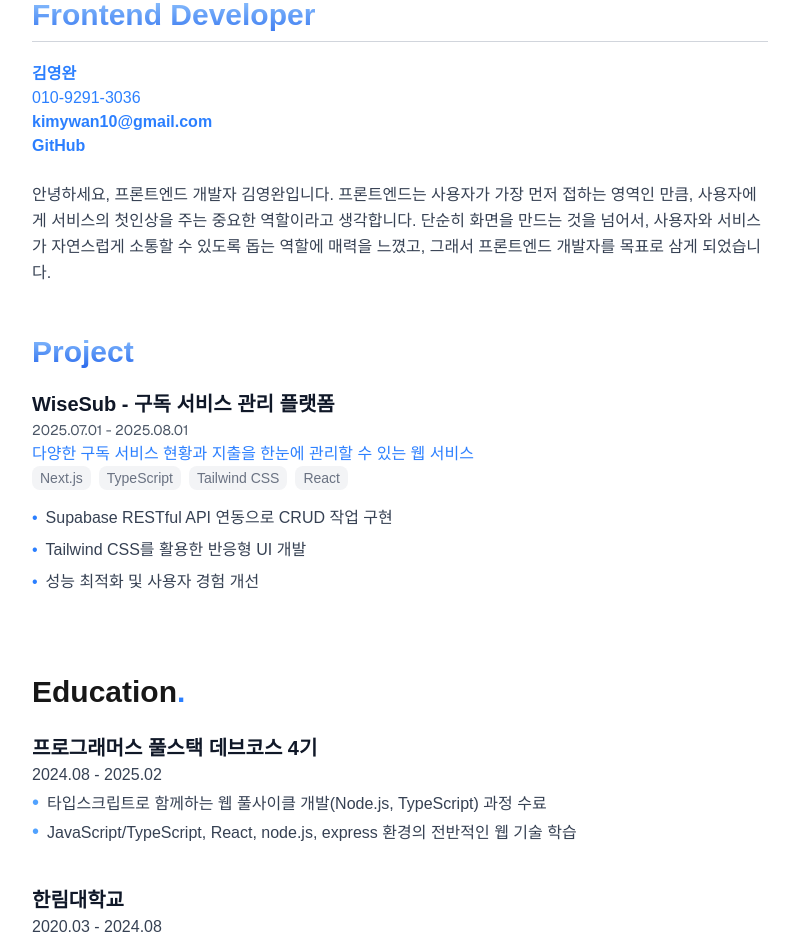
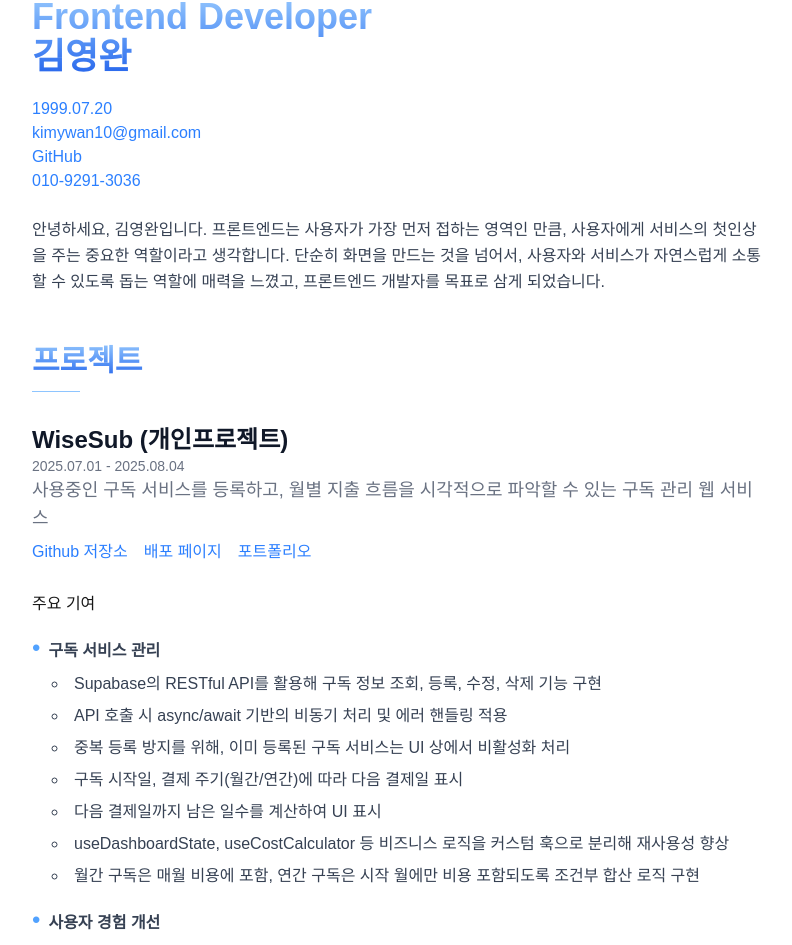
Before and after one commit to kimywann/resume.me, a Next.js app: page / in a window 1280 px wide. Shown: the part 35-980 px from the top of the page, without its empty margins (240-1032 px from the left). Built offline with nearby package versions, Linux system fonts and the light colour scheme.

Commit message:
Import all changes from previous resume repository

```diff
--- a/src/app/layout.tsx
+++ b/src/app/layout.tsx
@@ -1,5 +1,6 @@
 import type { Metadata } from "next";
 import { Geist, Geist_Mono } from "next/font/google";
+import { Analytics } from "@vercel/analytics/react";
 import "./globals.css";
 
 const geistSans = Geist({
@@ -15,6 +16,9 @@ const geistMono = Geist_Mono({
 export const metadata: Metadata = {
   title: "김영완 이력서",
   description: "프론트엔드 개발자 김영완의 이력서입니다.",
+  icons: {
+    icon: "/favicon.png",
+  },
 };
 
 export default function RootLayout({
@@ -28,6 +32,7 @@ export default function RootLayout({
         className={`${geistSans.variable} ${geistMono.variable} antialiased`}
       >
         {children}
+        <Analytics />
       </body>
     </html>
   );
--- a/src/app/page.tsx
+++ b/src/app/page.tsx
@@ -7,7 +7,7 @@ import Education from "@/components/Education";
 import Community from "@/components/Community";
 
 export const metadata: Metadata = {
-  title: "김영완 - 이력서",
+  title: "김영완 이력서",
   description: "프론트엔드 개발자 김영완의 이력서입니다.",
 };
 
--- a/src/components/About.tsx
+++ b/src/components/About.tsx
@@ -3,11 +3,11 @@ export default function About() {
     <section>
       <div className="max-w-3xl mx-auto text-gray-700 leading-relaxed">
         <p>
-          안녕하세요, 프론트엔드 개발자 김영완입니다. 프론트엔드는 사용자가 가장
-          먼저 접하는 영역인 만큼, 사용자에게 서비스의 첫인상을 주는 중요한
-          역할이라고 생각합니다. 단순히 화면을 만드는 것을 넘어서, 사용자와
-          서비스가 자연스럽게 소통할 수 있도록 돕는 역할에 매력을 느꼈고, 그래서
-          프론트엔드 개발자를 목표로 삼게 되었습니다.
+          안녕하세요, 김영완입니다. 프론트엔드는 사용자가 가장 먼저 접하는
+          영역인 만큼, 사용자에게 서비스의 첫인상을 주는 중요한 역할이라고
+          생각합니다. 단순히 화면을 만드는 것을 넘어서, 사용자와 서비스가
+          자연스럽게 소통할 수 있도록 돕는 역할에 매력을 느꼈고, 프론트엔드
+          개발자를 목표로 삼게 되었습니다.
         </p>
       </div>
     </section>
--- a/src/components/Community.tsx
+++ b/src/components/Community.tsx
@@ -9,7 +9,7 @@ const community: CommunityItem[] = [
     title: "Typescript 스터디",
     period: "2024.08 - 2025.02",
     description: [
-      `"타입스크립트 교과서" 도서를 기반으로 매주 스터디를 진행하며, 학습한 내용을 정리해 발표하고 팀원들과 토론하였습니다.`,
+      `"타입스크립트 교과서" 도서를 기반으로 매주 스터디를 진행하며, 학습한 내용을 정리해 발표하고 팀원들과 지식 공유를 한 경험이 있습니다.`,
     ],
   },
 ];
@@ -18,15 +18,16 @@ export default function Community() {
   return (
     <section className="mb-8">
       <div className="max-w-3xl mx-auto">
-        <h1 className="text-3xl font-semibold text-transparent bg-gradient-to-b from-[#93c5fd] to-[#2563eb] bg-clip-text mb-5">
-          Community
+        <h1 className="text-3xl font-semibold text-transparent bg-gradient-to-b from-[#93c5fd] to-[#2563eb] bg-clip-text mb-3">
+          기타
         </h1>
+        <hr className="border-blue-300 w-12 mb-8" />
         <div className="space-y-8 text-gray-700 leading-relaxed">
           {community.map((item, index) => {
             return (
               <div key={index}>
                 <div>
-                  <h3 className="text-xl font-semibold text-gray-900">
+                  <h3 className="text-2xl font-semibold text-gray-900 mb-2">
                     {item.title}
                   </h3>
                   <p className="text-sm text-gray-500 mb-2">{item.period}</p>
--- a/src/components/Education.tsx
+++ b/src/components/Education.tsx
@@ -9,8 +9,9 @@ const education: EducationItem[] = [
     title: "프로그래머스 풀스택 데브코스 4기",
     period: "2024.08 - 2025.02",
     description: [
-      "타입스크립트로 함께하는 웹 풀사이클 개발(Node.js, TypeScript) 과정 수료",
-      "JavaScript/TypeScript, React, node.js, express 환경의 전반적인 웹 기술 학습",
+      "타입스크립트로 함께하는 웹 풀사이클 개발(Node.js, Typescript) 과정 수료",
+      "Javascript, Typescript, React, Node.js, Express 환경의 전반적인 웹 기술 학습",
+      "Git, Github 및 Slack을 활용한 팀프로젝트 경험",
     ],
   },
   {
@@ -29,19 +30,19 @@ export default function Education() {
   return (
     <section className="mb-8">
       <div className="max-w-3xl mx-auto">
-        <h1 className="text-3xl font-semibold mb-6">
-          Education
-          <span className="text-blue-500 rounded-full">.</span>
+        <h1 className="text-3xl font-semibold text-transparent bg-gradient-to-b from-[#93c5fd] to-[#2563eb] bg-clip-text mb-3">
+          교육
         </h1>
-        <div className="space-y-10 text-gray-700 leading-relaxed">
+        <hr className="border-blue-300 w-12 mb-8" />
+        <div className="space-y-12 text-gray-700 leading-relaxed">
           {education.map((item, index) => {
             return (
               <div key={index}>
                 <div>
-                  <h3 className="text-xl font-semibold text-gray-900">
+                  <h3 className="text-2xl font-semibold text-gray-900 mb-1">
                     {item.title}
                   </h3>
-                  <p>{item.period}</p>
+                  <p className="text-sm text-gray-500">{item.period}</p>
                 </div>
                 <ul>
                   {item.description.map((item, index) => {
--- a/src/components/Hero.tsx
+++ b/src/components/Hero.tsx
@@ -2,24 +2,20 @@ export default function Hero() {
   return (
     <section className="proflie">
       <div className="text-left mb-6">
-        <h1 className="text-3xl font-semibold text-transparent bg-gradient-to-b from-[#93c5fd] to-[#2563eb] bg-clip-text mb-5">
+        <h1 className="text-4xl font-semibold text-transparent bg-gradient-to-b from-[#93c5fd] to-[#2563eb] bg-clip-text mb-5">
           Frontend Developer
-          <hr className="w-full border-gray-300 my-2" />
+          <p className="font-semibold text-4xl">김영완</p>
         </h1>
         <div className="info">
-          <p className="text-blue-500 font-semibold text-md">김영완</p>
-          <p>
-            <a
-              href="tel:01092913036"
-              className="text-blue-500 font-medium hover:underline text-md"
-            >
-              010-9291-3036
+          <p className="birthday">
+            <a className="text-blue-500 font-medium hover:underline text-md">
+              1999.07.20
             </a>
           </p>
           <p>
             <a
               href="mailto:kimywan10@gmail.com"
-              className="text-blue-500 font-semibold hover:underline text-md"
+              className="text-blue-500 font-medium hover:underline text-md"
             >
               kimywan10@gmail.com
             </a>
@@ -29,9 +25,17 @@ export default function Hero() {
               href="https://github.com/kimywann"
               target="_blank"
               rel="noopener noreferrer"
-              className="hover:underline text-blue-500 font-semibold text-md"
+              className="hover:underline text-blue-500 font-medium text-md"
             >
               GitHub
+            </a>
+          </p>
+          <p>
+            <a
+              href="tel:01092913036"
+              className="text-blue-500 font-medium hover:underline text-md"
+            >
+              010-9291-3036
             </a>
           </p>
         </div>
--- a/src/components/Projects.tsx
+++ b/src/components/Projects.tsx
@@ -1,26 +1,60 @@
 interface ProjectsItem {
   title: string;
   description: string;
+  githubUrl: string;
+  deployUrl: string;
+  portfolioUrl: string;
   technologies: string[];
-  contributions: string[];
+  contributions: {
+    topic: string;
+    details: string[];
+  }[];
   position: string;
   period: string;
-  githubUrl: string;
 }
 
 const projects: ProjectsItem[] = [
   {
-    title: "WiseSub - 구독 서비스 관리 플랫폼",
-    technologies: ["Next.js", "TypeScript", "Tailwind CSS", "React"],
+    title: "WiseSub (개인프로젝트)",
+    position: "프론트엔드 개발자",
+    period: "2025.07.01 - 2025.08.04",
     description:
-      "다양한 구독 서비스 현황과 지출을 한눈에 관리할 수 있는 웹 서비스",
-    position: "프론트엔드 개발자",
-    period: "2025.07.01 - 2025.08.01",
-    githubUrl: "https://github.com/kimywann/",
+      "사용중인 구독 서비스를 등록하고, 월별 지출 흐름을 시각적으로 파악할 수 있는 구독 관리 웹 서비스",
+    githubUrl: "https://github.com/kimywann/wise-sub",
+    deployUrl: "https://wise-sub-deploy.vercel.app/",
+    portfolioUrl:
+      "https://www.canva.com/design/DAGhtrebMj4/fr96Y9hBM3LmPLsSwQpulg/view?utm_content=DAGhtrebMj4&utm_campaign=designshare&utm_medium=link2&utm_source=uniquelinks&utlId=h46fd2eef7c",
+    technologies: [
+      "React",
+      "TypeScript",
+      "Tailwind CSS",
+      "Supabase",
+      "Vite",
+      "Vercel",
+    ],
     contributions: [
-      "Supabase RESTful API 연동으로 CRUD 작업 구현",
-      "Tailwind CSS를 활용한 반응형 UI 개발",
-      "성능 최적화 및 사용자 경험 개선",
+      {
+        topic: "구독 서비스 관리",
+        details: [
+          "Supabase의 RESTful API를 활용해 구독 정보 조회, 등록, 수정, 삭제 기능 구현",
+          "API 호출 시 async/await 기반의 비동기 처리 및 에러 핸들링 적용",
+          "중복 등록 방지를 위해, 이미 등록된 구독 서비스는 UI 상에서 비활성화 처리",
+          "구독 시작일, 결제 주기(월간/연간)에 따라 다음 결제일 표시",
+          "다음 결제일까지 남은 일수를 계산하여 UI 표시",
+          "useDashboardState, useCostCalculator 등 비즈니스 로직을 커스텀 훅으로 분리해 재사용성 향상",
+          "월간 구독은 매월 비용에 포함, 연간 구독은 시작 월에만 비용 포함되도록 조건부 합산 로직 구현",
+        ],
+      },
+      {
+        topic: "사용자 경험 개선",
+        details: [
+          "특정 월에 활성 상태인 구독만 목록에 표시",
+          "월간 총 구독 금액 및 구독 개수 요약 제공",
+          "구독중인 서비스 목록 다양한 화면 크기에서 최적화된 반응형 UI 구현",
+          "조건부 스타일링 (clsx + Tailwind)으로 결제 주기(월간, 연간)에 따른 동적 UI 변화 적용",
+          "로그인, 회원가입 폼 검증 및 에러 메시지 표시로 사용자 경험 개선",
+        ],
+      },
     ],
   },
 ];
@@ -29,23 +63,73 @@ export default function Experience() {
   return (
     <section className="py-12 mb-8">
       <div className="max-w-4xl mx-auto">
-        <h1 className="text-3xl font-semibold text-transparent bg-gradient-to-b from-[#93c5fd] to-[#2563eb] bg-clip-text mb-5">
-          Project
+        <h1 className="text-3xl font-semibold text-transparent bg-gradient-to-b from-[#93c5fd] to-[#2563eb] bg-clip-text mb-3">
+          프로젝트
         </h1>
+        <hr className="border-blue-300 w-12 mb-8" />
         <div className="space-y-8">
           {projects.map((exp, index) => (
             <div key={index}>
-              <div className="flex flex-col sm:flex-row sm:items-center sm:justify-between mb-4">
+              <div className="flex flex-col sm:flex-row sm:items-center sm:justify-between mb-2">
                 <div>
-                  <h3 className="text-xl font-semibold text-gray-900">
+                  <h3 className="text-2xl font-semibold text-gray-900">
                     {exp.title}
                   </h3>
-                  <span className="text-gray-600 text-sm font-sans">
-                    {exp.period}
-                  </span>
-                  <p className="text-md text-blue-500 font-medium">
-                    {exp.description}
-                  </p>
+                  <p className="text-gray-500 text-sm">{exp.period}</p>
+                  <p className="text-lg text-gray-500">{exp.description}</p>
+                </div>
+              </div>
+              <div className="flex gap-4 mb-7 text-blue-500">
+                <span>
+                  <a
+                    href={exp.githubUrl}
+                    target="_blank"
+                    rel="noopener noreferrer"
+                    className="hover:underline"
+                  >
+                    Github 저장소
+                  </a>
+                </span>
+                <span>
+                  <a
+                    href={exp.deployUrl}
+                    target="_blank"
+                    rel="noopener noreferrer"
+                    className="hover:underline"
+                  >
+                    배포 페이지
+                  </a>
+                </span>
+                <span>
+                  <a
+                    href={exp.portfolioUrl}
+                    target="_blank"
+                    rel="noopener noreferrer"
+                    className="hover:underline"
+                  >
+                    포트폴리오
+                  </a>
+                </span>
+              </div>
+              <section>
+                <p className="text-md mb-4 font-medium">주요 기여</p>
+                <ul className="space-y-4">
+                  {exp.contributions.map((item, itemIndex) => (
+                    <li key={itemIndex} className="text-gray-700 items-start">
+                      <span className="text-blue-400 text-2xl mr-2">•</span>
+                      <span className="font-semibold">{item.topic}</span>
+
+                      {item.details && (
+                        <ul className="list-[circle] list-inside pl-5 text-md mt-1">
+                          {item.details.map((desc, descIndex) => (
+                            <li className="mt-2" key={descIndex}>
+                              {desc}
+                            </li>
+                          ))}
+                        </ul>
+                      )}
+                    </li>
+                  ))}
                   {exp.technologies.map((tech, techIndex) => (
                     <span
                       key={techIndex}
@@ -54,19 +138,8 @@ export default function Experience() {
                       {tech}
                     </span>
                   ))}
-                </div>
-              </div>
-              <ul className="space-y-2">
-                {exp.contributions.map((item, itemIndex) => (
-                  <li
-                    key={itemIndex}
-                    className="text-gray-700 flex items-start"
-                  >
-                    <span className="text-blue-500 mr-2">•</span>
-                    {item}
-                  </li>
-                ))}
-              </ul>
+                </ul>
+              </section>
             </div>
           ))}
         </div>
```
Also changed, not shown: package.json (+7 -6 lines), public/favicon.png (added), 1 other file (tests, documents, lock files or other folders).
